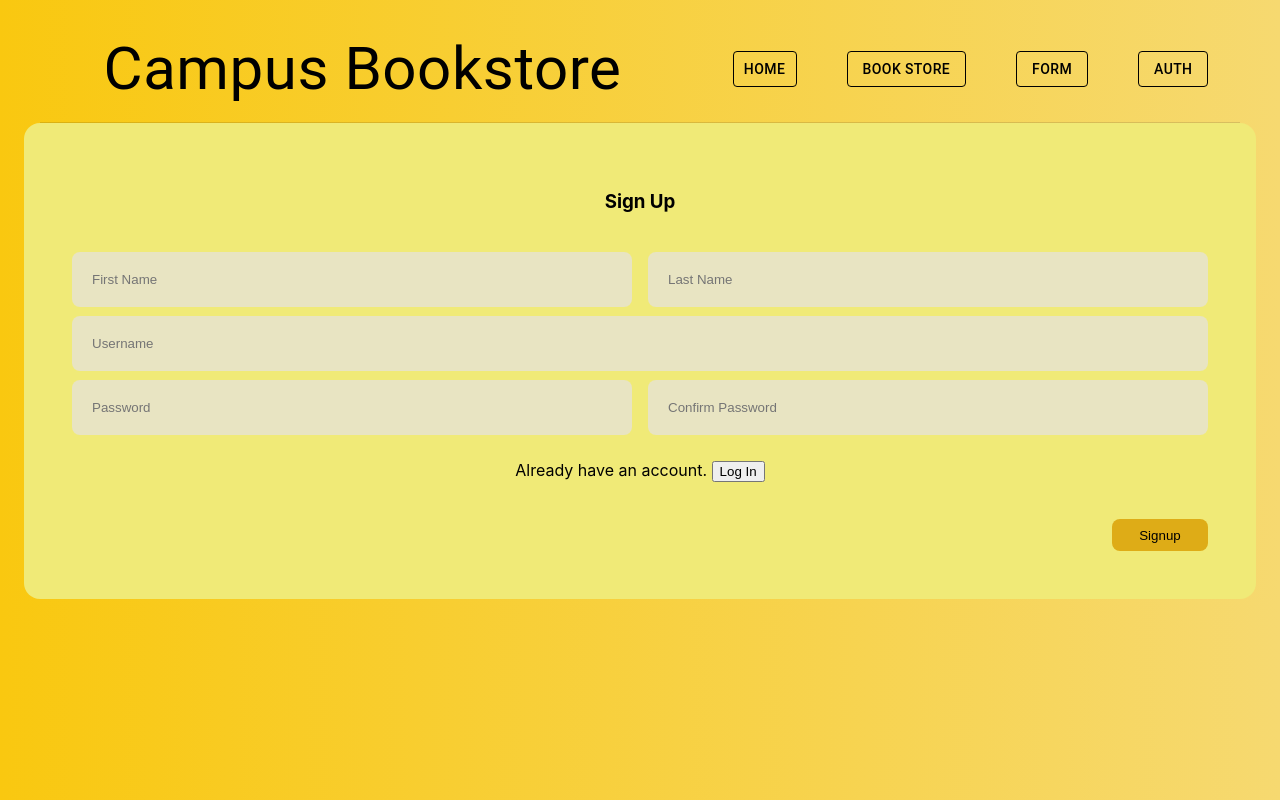
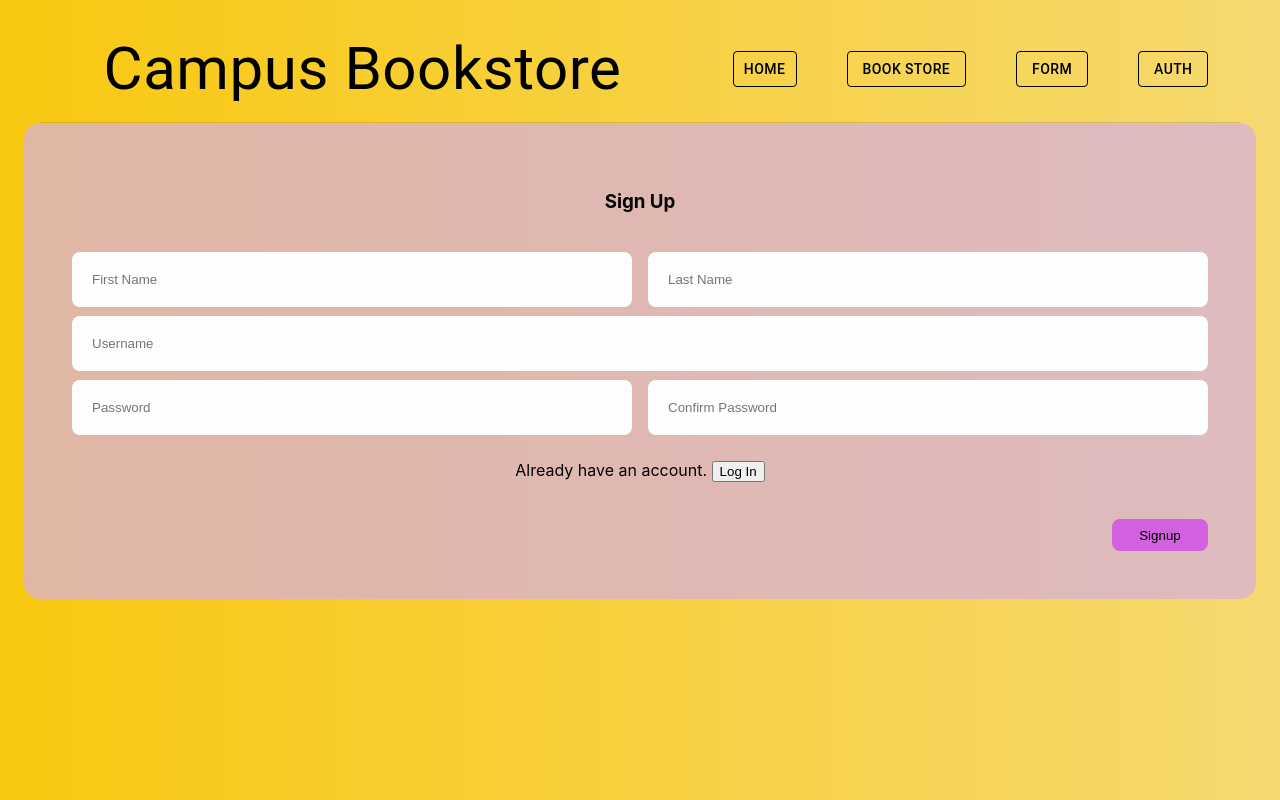
Before and after one commit to Sagarpatil1206/campus_bookstore, a React (Create React App) app in the folder books_resale/: page /auth in a window 1280 px wide. Built offline with nearby package versions, Linux system fonts and the light colour scheme.

Commit message:
Update Auth.css

```diff
--- a/books_resale/src/components/Auth/Auth.css
+++ b/books_resale/src/components/Auth/Auth.css
@@ -2,7 +2,7 @@
     display: flex;
     align-items:center;
     justify-content:center;
-    height: 100vh;
+    height: 80vh;
     gap:4rem;
     position: relative;
 }
@@ -13,9 +13,8 @@
     justify-content:center;
 }
 
-/* left side */
-
 .a-left>img{
+    justify-content: center;
     width: 4rem;
     height: 4rem;
 }
@@ -37,9 +36,10 @@
 }
 
 .infoInput{
+
     border: none;
     outline: none;
-    background-color: #e8e4c2;
+    background-color: #fffeff;
     border-radius: 8px;
     padding: 20px;
     flex: 1;
@@ -57,15 +57,18 @@
     height: 2rem;
     border: none;
     outline: none;
-    background-color: hwb(45 9% 13%);
+    background-color: hwb(294 38% 13%);
     border-radius: 8px;
     align-self: flex-end;
+    /* hwb(272 0% 3% / 0.512); */
 }
 
 .authForm{
-    background-color: rgb(240, 234, 119);
+
+    background-color:   #d6afe2b4 ;
     border-radius: 1rem;
     padding: 3rem;
+    /* rgba(171, 130, 188, 0.822); */
 }
 
 .authForm>div{
```
